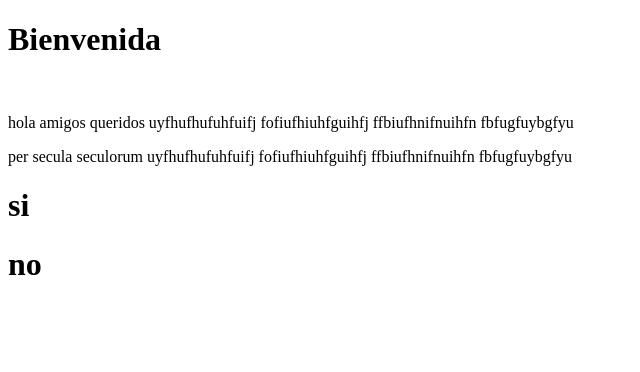
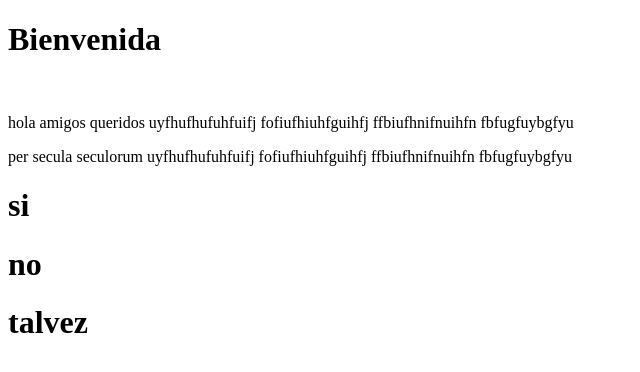
Before and after one commit to smithnoff/prueba, a plain HTML site: page index.html in a window 1280 px wide. Shown: the whole page, without its empty margins (0-640 px from the left). Drawn offline with Linux system fonts and the light colour scheme.

Commit message:
Se agrego el h1 talvez

```diff
--- a/index.html
+++ b/index.html
@@ -25,5 +25,6 @@
     </p>
     <h1>si</h1>
     <h1>no</h1>
+    <h1>talvez</h1>
 </body>
 </html>
```
